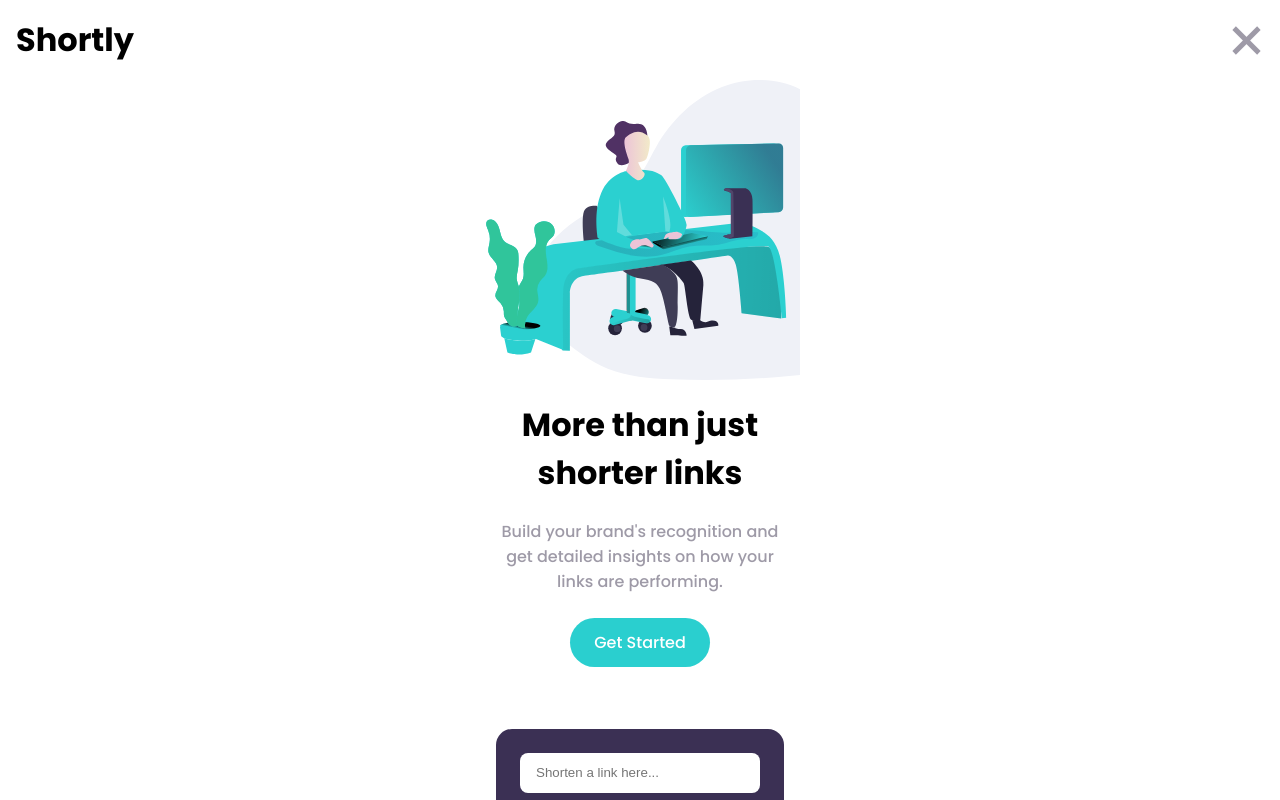
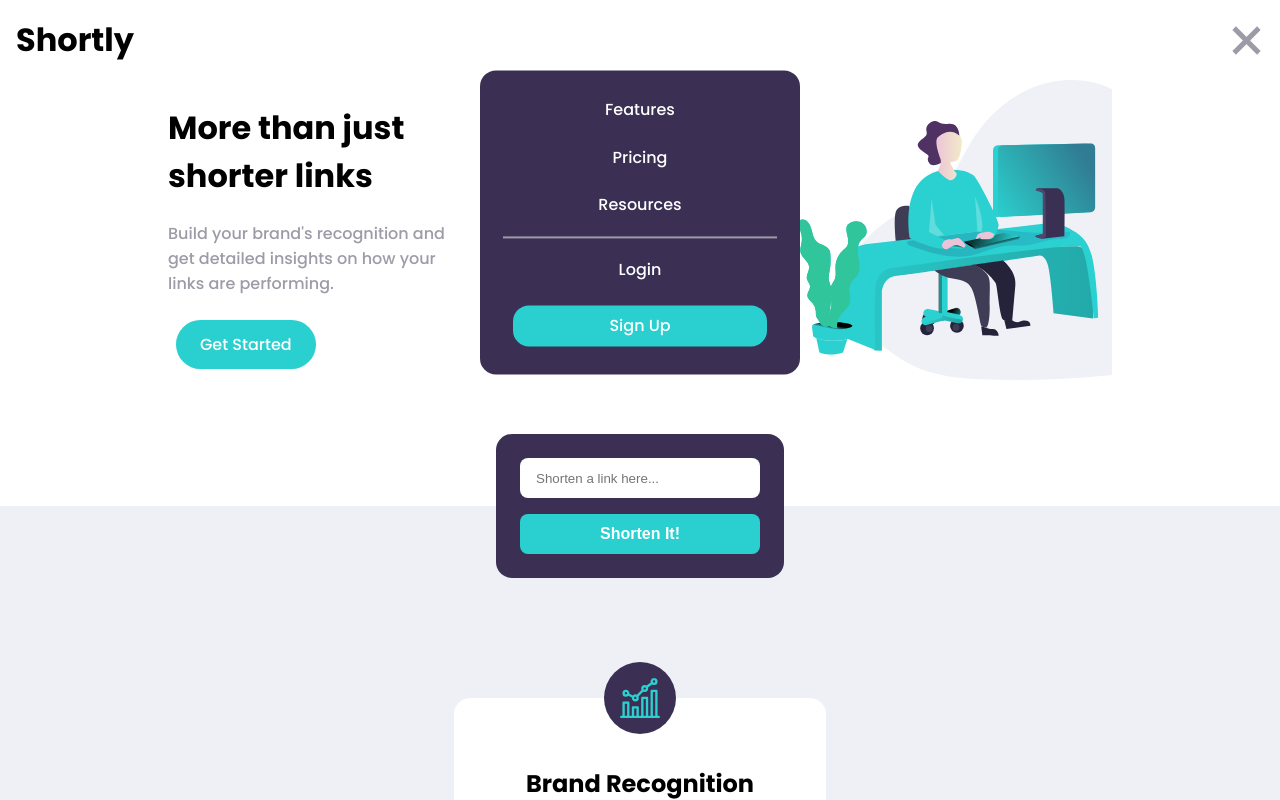
Before and after one commit to Erleh/url-shortener, a React (Vite) app in the folder front-end/: page / in a window 1280 px wide. Both pictures are taken after a click on the element 1246 px from the left and 40 px from the top of the page. Shown: the top 800 px of the page. Built offline with nearby package versions, Linux system fonts and the light colour scheme.

Commit message:
Adding styling for desktop, Running into issues with api server being down - may have to consider using a different api

```diff
--- a/front-end/src/App.css
+++ b/front-end/src/App.css
@@ -45,12 +45,23 @@ nav .card {
   transform: translate(-50%, 60%);
   width: 95%;
   height: 0;
-  display: none;
-  transition-property: height;
+  transition-property: height, opacity;
+  transition-duration: .5s;
 }
 
-nav .card .active {
-  height: 100%;
+nav .card.active {
+  height: 304px;
+  opacity: 100%;
+}
+
+nav .card.inactive {
+  pointer-events: none;
+  padding: 0;
+  opacity: 0;
+}
+
+.invisible {
+  opacity: 0;
 }
 
 nav .title {
@@ -297,3 +308,37 @@ nav .card {
 .gap-s {
   height: 3rem;
 }
+
+@media screen and (min-width: 768px){
+  /* change nav here */
+
+  /*  */
+
+  /* change call to */
+  .container.call-to {
+    flex-direction: row-reverse;
+    max-width: 100%;
+    justify-content: space-around;
+  }
+
+  .call-to img {
+    max-width: 100%;
+  }
+
+  .call-to .content {
+    text-align: left;
+  }
+  /*  */
+
+  /* change form  */
+
+  /*  */
+
+  /* change stats section  */
+
+  /*  */
+
+  /* change footer  */
+
+  /*  */
+}
--- a/front-end/src/components/Nav.jsx
+++ b/front-end/src/components/Nav.jsx
@@ -12,23 +12,23 @@ function HamburgerIcon({clicked, active}) {
     )
 }
 
-function Link({label, link, classes=""}) {
+function Link({label, link, active, classes=""}) {
     return (
         <li>
-            <a href={link} className={classes}>{label}</a>
+            <a href={link} className={(!active ? "invisible " : "") + classes}>{label}</a>
         </li>
     )
 }
 
-function LinkList() {
+function LinkList({active}) {
     return (
-        <ul className="container card">
-            <Link label="Features" link="./" />
-            <Link label="Pricing" link="./" />
-            <Link label="Resources" link="./" />
+        <ul className={(active ? "active" : "inactive") + " container card"}>
+            <Link label="Features" link="./" active={active}/>
+            <Link label="Pricing" link="./" active={active}/>
+            <Link label="Resources" link="./" active={active}/>
             <hr></hr>
-            <Link label="Login" link="./" />
-            <Link label="Sign Up" link="./" classes="signup"/>
+            <Link label="Login" link="./" active={active}/>
+            <Link label="Sign Up" link="./" classes="signup" active={active}/>
         </ul>
     )
 }
@@ -51,7 +51,7 @@ function Hamburger() {
     return (
         <>
         <HamburgerIcon clicked={handleClick} active={pressed}/>
-        {pressed ? <LinkList /> : null}
+        <LinkList active={pressed}/>
         </>
     )
 }
```
